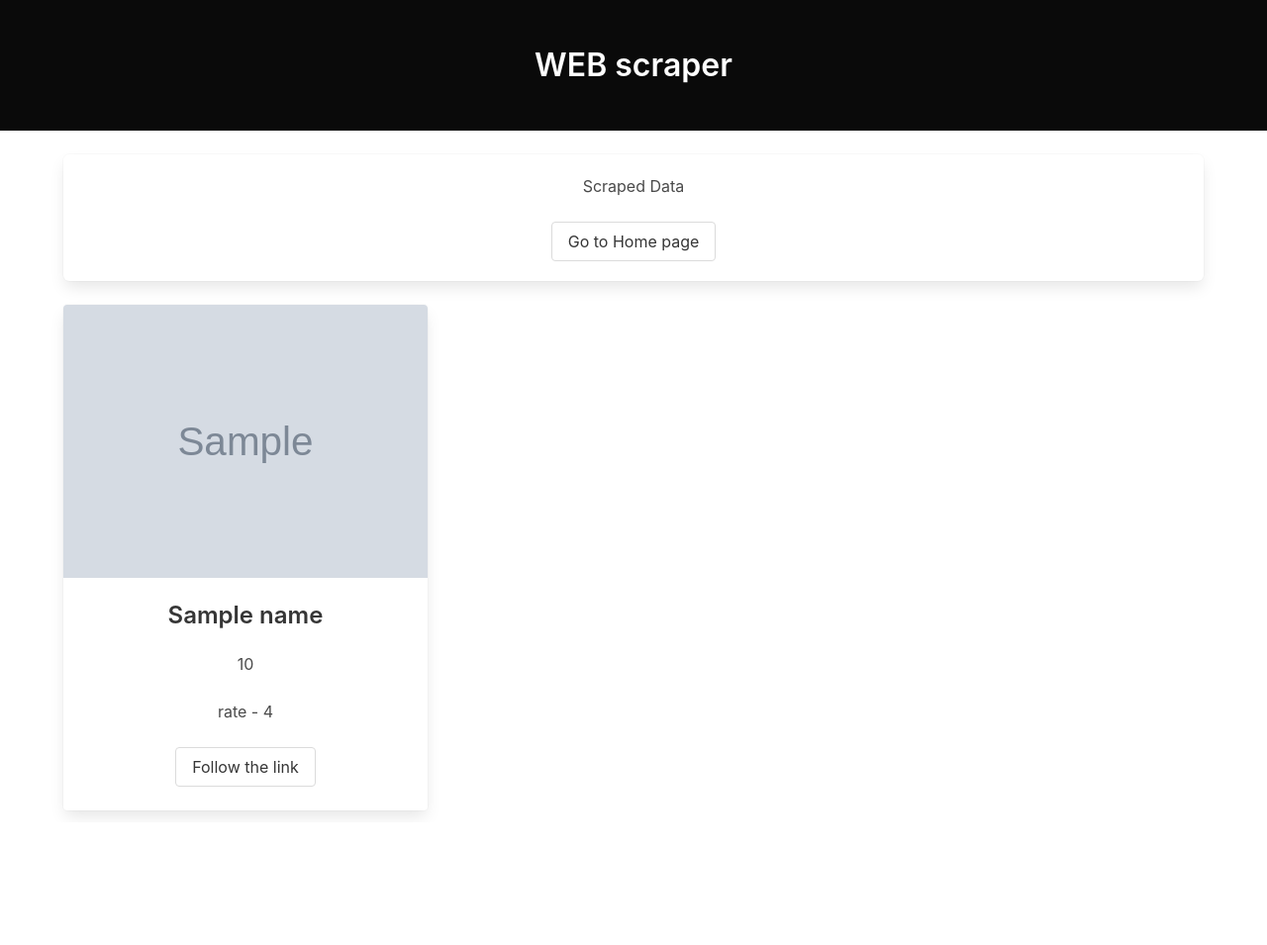
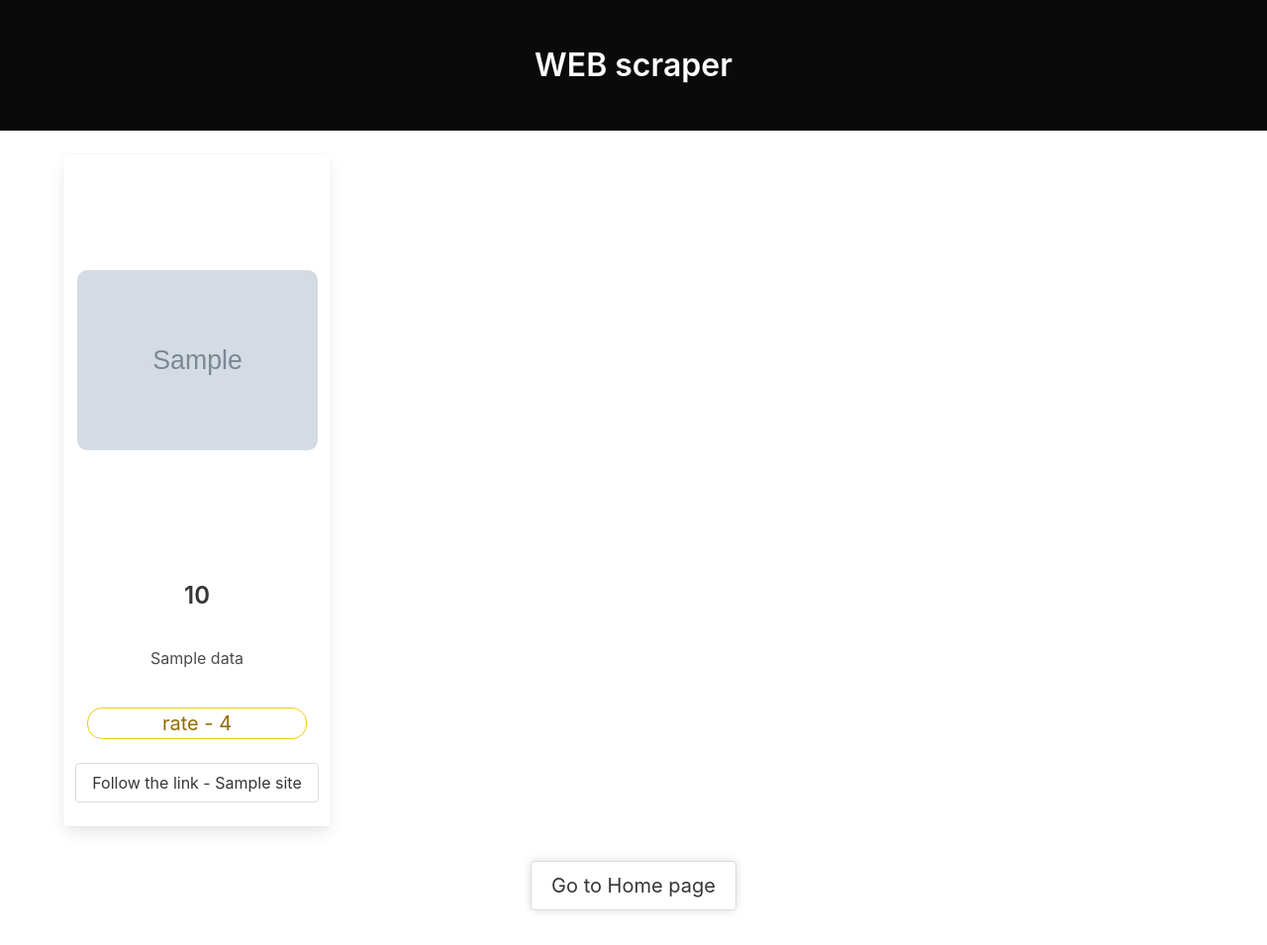
Before and after one commit to reterman/test_project, a Flask app: template templates/scrape.html in a window 1280 px wide. Shown: the whole page at 99% size. Before the commit the page ends 825 px from the top, so only its background shows below. Run offline with Flask 3, Linux system fonts and the light colour scheme; the template is opened without the code that fills it: most values are stand-ins (such as "Sample title", 1, 10 or a date in 2020); grey boxes marked "Sample" are stand-in pictures.

Commit message:
add Ozone Market, improved the data processing process, improved the appearance of the site

```diff
--- a/app.py
+++ b/app.py
@@ -1,12 +1,22 @@
-from flask import Flask, render_template, request
+from flask import Flask, render_template, request, session
 import requests
+from Ozone_Market import *
+from concurrent.futures import ThreadPoolExecutor
 from main import *
+from create_data import *
+import secrets
+from flask_caching import Cache
 
 app = Flask(__name__)
+app.secret_key = secrets.token_hex(16)
+cache = Cache(app, config={'CACHE_TYPE': 'simple'})
 
 @app.route('/')
 def home():
+    session['token']= 'unique-token'
     return render_template('home.html')
+
+
 # A rendering of the home page, where the field for entering product information will be located
 
 @app.route('/scrape', methods=['GET', 'POST'])
@@ -14,15 +24,22 @@ def scrape():
     if request.method == 'POST':
         name = request.form['search']
         if name != None:
-            name = name.replace(" ", "+")
-            print(name)
-            # url = "https://www.wildberries.ru/catalog/0/search.aspx?search="+ name
-            url = "https://www.ozon.ru/search/?text="+name+"&from_global=true"
-            dates = get_content_page(url)
+            if 'token' in session:
+                dates = create_dataset(name)
+                cache.set('data', dates)
+                session.pop('token', None)
+            else:
+                dates = cache.get('data')
+                if dates == None:
+                    dates = create_dataset(name)
+                cache.set('data', dates)
+
         # In the case of rendering a page without getting product data
-        return render_template('scrape.html', dates=dates)
+        return render_template('scrape.html', dates = dates)
     else:
         return render_template('scrape.html')
+
+
 # Render of the second page, which will display product cards
 
 if __name__ == '__main__':
--- a/templates/scrape.html
+++ b/templates/scrape.html
@@ -13,6 +13,26 @@
         justify-content: center;
         align-items: center;
       }
+      .text-container{
+        justify-items: center;
+
+        height: 100px;
+      }
+      .text-block {
+        /*height: 100px;*/
+        text-align: center;
+        display: -webkit-box; /* Set the element to use the old flexbox layout */
+        -webkit-line-clamp: 3; /* Limit the number of lines to 3 */
+        -webkit-box-orient: vertical; /* Set the flexbox orientation to vertical */
+        overflow: hidden; /* Hide any overflowing text */
+        text-overflow: ellipsis; /* Add an ellipsis to the end of the text */
+      }
+      .img-styles {
+        display: block;
+        margin-left: auto;
+        margin-right: auto;
+        width: 50%;
+      }
     </style>
   </head>
   <body>
@@ -21,31 +41,32 @@
         <p class="title">WEB scraper</p>
       </div>
     </section>
-    <div class="box container">
-      <div class="block center">Scraped Data</div>
-      <div class="center">
-        <form action="/" method="get">
-          <button class="button" type="submit">Go to Home page</button>
-        </form>
-      </div>
-    </div>
     <div class="container">
       <div class="columns is-multiline">
-        {% for id in dates.keys() %}
-        <div class="column is-one-third">
+        {% for data in dates %}
+        <div class="column is-one-quarter">
           <div class="card">
-            <div class="card-image">
-              <figure class="image is-4by3">
-                <img src="{{ dates[id]['img'] }}" alt="Product Image" />
+            <div class="card-image center" >
+              <figure class="image center" style="display: flex; align-items: center; margin-top: 3%; justify-content: center;  border-radius: 25px;   width:300px; height: 400px; overflow: hidden;">
+                <img style="  max-width: 90%; height: auto; border-radius: 10px" class="has-ratio" src="{{ data['img'] }}" alt="Product Image" />
               </figure>
             </div>
             <div class="card-content ">
-              <div class="title is-4 center">{{ dates[id]['name'] }}</div>
-              <div class="content is-4 center">{{ dates[id]['price'] }}</div>
-              <div class="content is-4 center">rate - {{ dates[id]['rate'] }}</div>
+
+              <div class="title is-4 center" style="margin-bottom: 0px" >{{ data['price'] }}</div>
+              <div class="text-container center">
+                <div class="content is-4 center text-block">{{ data['name'] }}</div>
+              </div>
+              {% if  data['rate'] == 5 %}
+                <div class="content is-medium  has-text-success-dark center" style="border-radius: 15px; border: 1px solid hsl(141, 71%, 48%)">rate - {{ data['rate'] }}</div>
+              {% elif  data['rate'] >= 4 %}
+                <div class="content is-medium  has-text-warning-dark center" style="border-radius: 15px; border: 1px solid HSL(50, 90%, 50%)">rate - {{ data['rate'] }}</div>
+              {% else %}
+                <div class="content is-medium  has-text-danger-dark center" style="border-radius: 15px; border: 1px solid hsl(348,97%,55%)" >rate - {{ data['rate'] }}</div>
+              {% endif %}
                 <div class="center">
-            <form action="{{ dates[id]['href']}}">
-              <button class="button" type="submit">Follow the link</button>
+            <form action="{{ data['href']}}">
+              <button class="button" type="submit">Follow the link - {{data['site']}}</button>
             </form>
                   </div>
             </div>
@@ -55,5 +76,10 @@
         {% endfor %}
       </div>
     </div>
+      <div class="center" style="margin: 35px;">
+        <form action="/" method="get">
+          <button class="button is-medium"  style=" box-shadow: 0px 0px 10px #ddd " type="submit">Go to Home page</button>
+        </form>
+      </div>
   </body>
 </html>
```
Also changed, not shown: Ozone_Market.py (+16 -11 lines), create_data.py (added, +19 -0 lines), main.py (+16 -8 lines), templates/home.html (+12 -2 lines).
